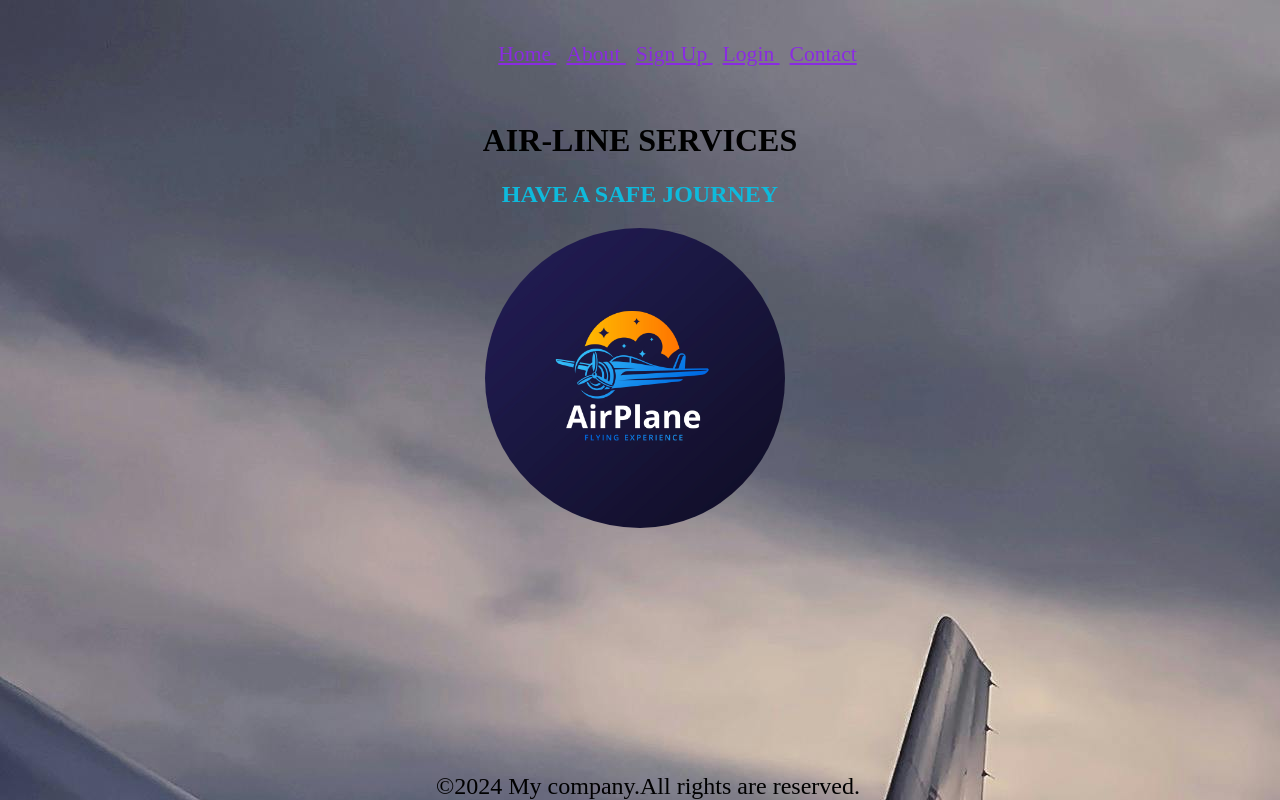
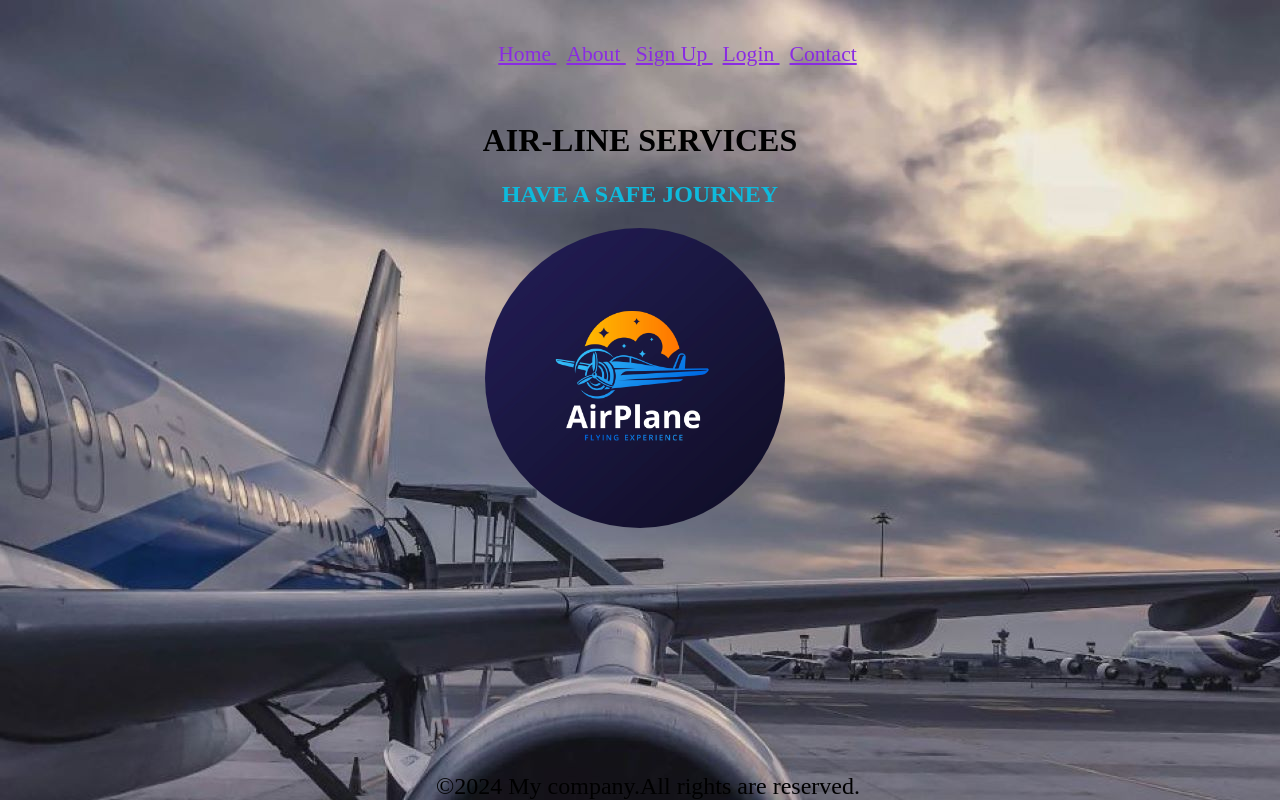
Before and after one commit to PrathyushaValeti/Airline, a plain HTML site: page index.html in a window 1280 px wide. Drawn offline with Linux system fonts and the light colour scheme.

Commit message:
Update index.html

```diff
--- a/index.html
+++ b/index.html
@@ -3,7 +3,7 @@
         <title>website</title>
         <link rel="stylesheet" href="mystyles.css">
         </head>
-    <body background="a1.jpg">
+    <body background="b1.jpg">
           <div class="container">
         <header>
              <nav>
```
